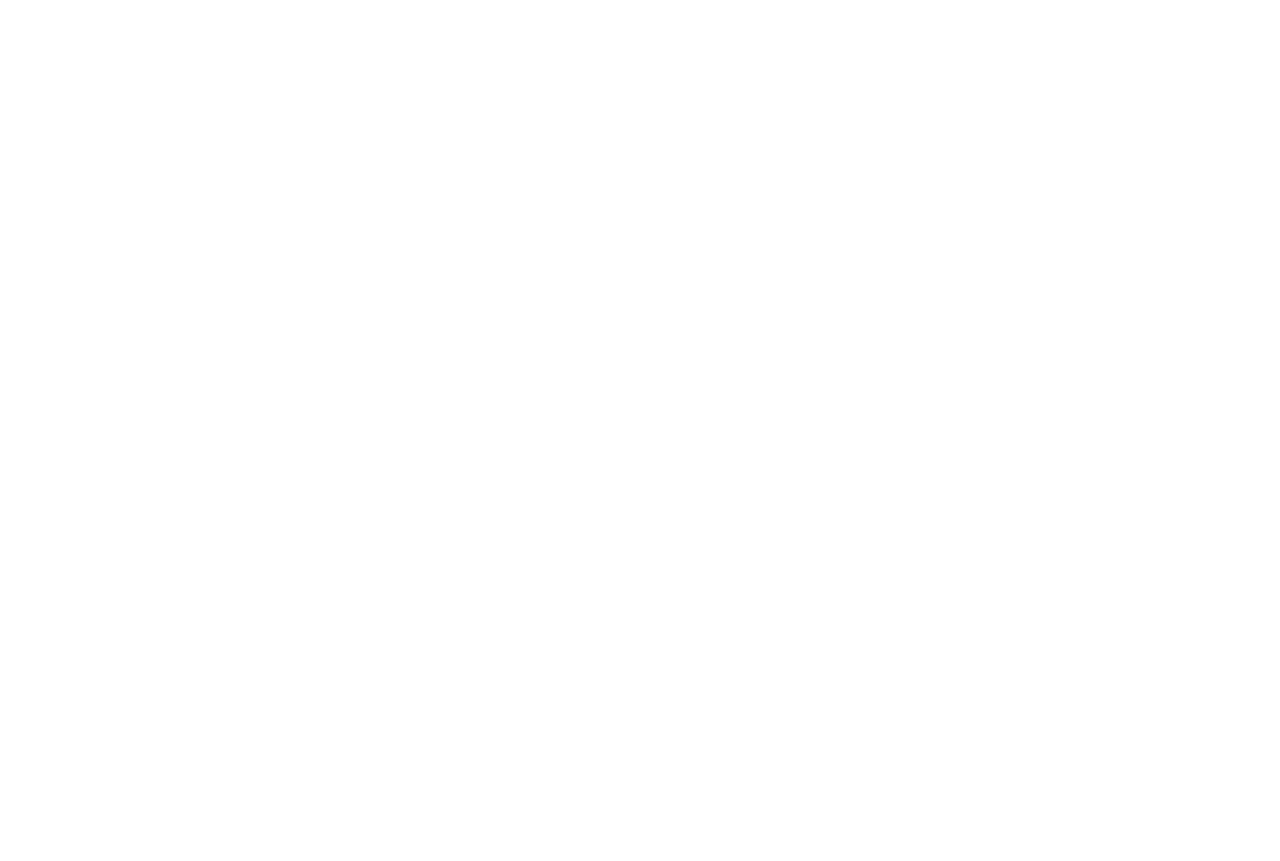
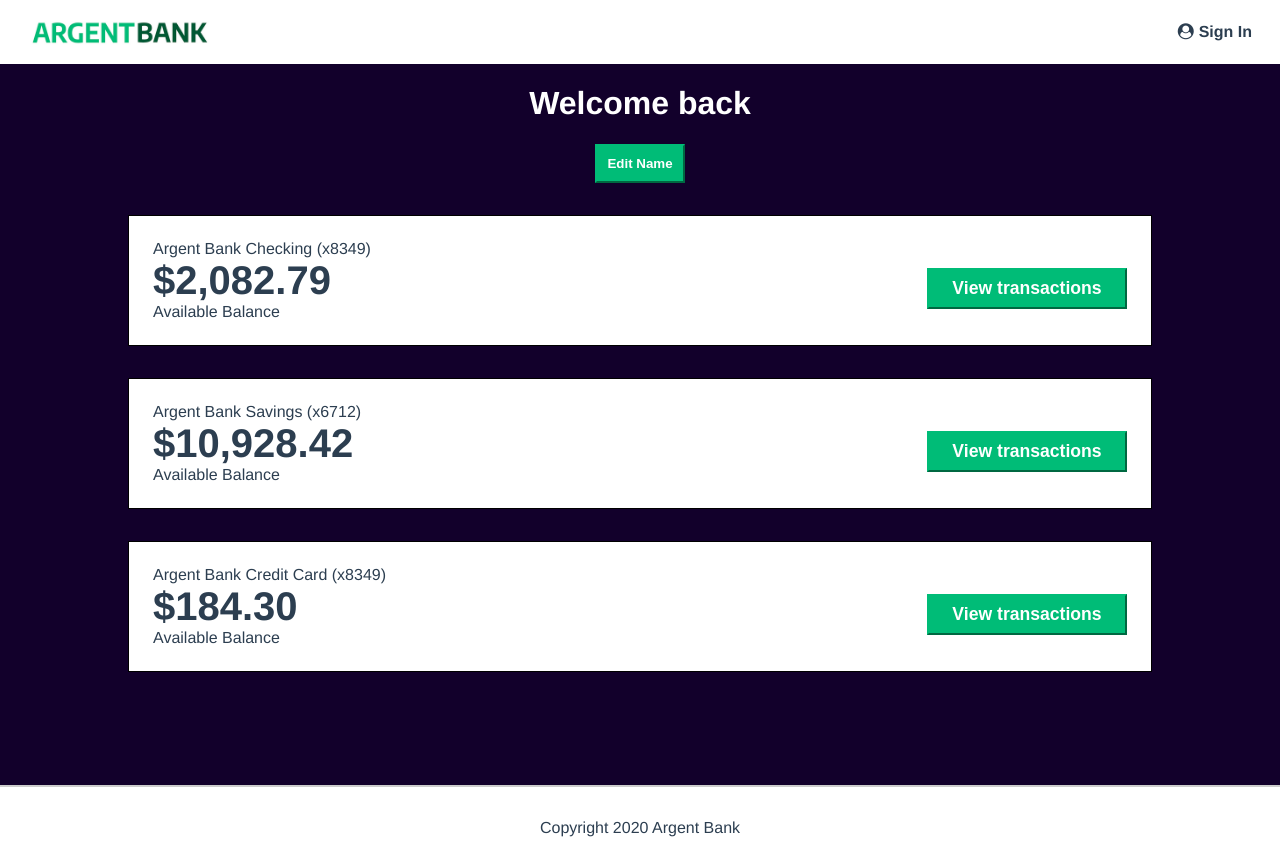
Before and after one commit to HindG/ArgentBank-Front, a React (Create React App) app: page /dashboard in a window 1280 px wide. Before the commit this address had no page. Before the commit the page ends 800 px from the top, so only its background shows below. Built offline with nearby package versions, Linux system fonts and the light colour scheme.

Commit message:
Add dashboard

```diff
--- a/src/App.js
+++ b/src/App.js
@@ -1,14 +1,16 @@
 import { BrowserRouter, Routes, Route } from "react-router-dom";
 import './index.css';
-import HomePage from "./Pages/HomePage";
+import Home from "./Pages/Home";
 import Signin from "./Pages/Signin";
+import Dashboard from "./Pages/Dashboard";
 
 function App() {
   return (
     <BrowserRouter>
       <Routes>
-        <Route exact path="/" element={<HomePage />}></Route>
+        <Route exact path="/" element={<Home />}></Route>
         <Route exact path="/sign-in" element={<Signin />}></Route>
+        <Route exact path="/dashboard" element={<Dashboard />}></Route>
       </Routes>
     </BrowserRouter >
   );
--- /dev/null
+++ b/src/Components/AccountItem.js
@@ -0,0 +1,21 @@
+import React from "react";
+
+class AccountItem extends React.Component {
+    render() {
+        const { type, accountId, amount } = this.props
+        return (
+            <section className="account">
+                <div className="account-content-wrapper">
+                    <h3 className="account-title">{`Argent Bank ${type} (${accountId})`}</h3>
+                    <p className="account-amount">${amount}</p>
+                    <p className="account-amount-description">Available Balance</p>
+                </div>
+                <div className="account-content-wrapper cta">
+                    <button className="transaction-button">View transactions</button>
+                </div>
+            </section>
+        )
+    }
+}
+
+export default AccountItem;
--- /dev/null
+++ b/src/Components/FeaturesItem.js
@@ -0,0 +1,18 @@
+import React from "react";
+
+class FeaturesItem extends React.Component {
+    render() {
+        const { icon, alt, title, text } = this.props
+        return (
+            <div className="feature-item">
+                <img src={icon} alt={alt} className="feature-icon" />
+                <h3 className="feature-item-title">{title}</h3>
+                <p>
+                    {text}
+                </p>
+            </div>
+        )
+    }
+}
+
+export default FeaturesItem;
--- a/src/Components/Header/Header.js
+++ b/src/Components/Header.js
@@ -1,4 +1,4 @@
-import Logo from "../../img/argentBankLogo.png"
+import Logo from "../img/argentBankLogo.png"
 
 function Header() {
 
--- /dev/null
+++ b/src/Pages/Dashboard.js
@@ -0,0 +1,39 @@
+import { Fragment } from "react"
+import { useSelector } from "react-redux"
+import AccountItem from "../Components/AccountItem"
+import Footer from "../Components/Footer"
+import Header from "../Components/Header"
+
+function Dashboard() {
+    const firstname = useSelector(state => state.user.firstname)
+    console.log(firstname);
+    const lastname = useSelector(state => state.user.lastname)
+
+    return (
+        <Fragment>
+            <Header />
+            <main className="main height-700 padding-top-21 bg-dark">
+                <div className="header">
+                    <h1 className="margin-top-0">Welcome back<br />{firstname && `${firstname} ${lastname}`}</h1>
+                    <button className="edit-button">Edit Name</button>
+                </div>
+                <h2 className="sr-only">Accounts</h2>
+                <AccountItem
+                    type="Checking"
+                    accountId="x8349"
+                    amount="2,082.79" />
+                <AccountItem
+                    type="Savings"
+                    accountId="x6712"
+                    amount="10,928.42" />
+                <AccountItem
+                    type="Credit Card"
+                    accountId="x8349"
+                    amount="184.30" />
+            </main>
+            <Footer />
+        </Fragment>
+    )
+}
+
+export default Dashboard;
--- /dev/null
+++ b/src/Pages/Home.js
@@ -0,0 +1,50 @@
+import { Fragment } from "react"
+import FeaturesItem from "../Components/FeaturesItem"
+import Footer from "../Components/Footer"
+import Header from "../Components/Header"
+import chatIcon from "../img/icon-chat.png"
+import moneyIcon from "../img/icon-money.png"
+import securityIcon from "../img/icon-security.png"
+
+function Home() {
+
+    return (
+        <Fragment>
+            <Header />
+            <main>
+                <div className="hero">
+                    <section className="hero-content">
+                        <h2 className="sr-only">Promoted Content</h2>
+                        <p className="subtitle">No fees.</p>
+                        <p className="subtitle">No minimum deposit.</p>
+                        <p className="subtitle">High interest rates.</p>
+                        <p className="text">Open a savings account with Argent Bank today!</p>
+                    </section>
+                </div>
+                <section className="features">
+                    <h2 className="sr-only">Features</h2>
+                    <FeaturesItem
+                        icon={chatIcon}
+                        alt="Chat Icon"
+                        title="You are our #1 priority"
+                        text="Need to talk to a representative? You can get in touch through our
+                    24/7 chat or through a phone call in less than 5 minutes."/>
+                    <FeaturesItem
+                        icon={moneyIcon}
+                        alt="Money Icon"
+                        title="More savings means higher rates"
+                        text="The more you save with us, the higher your interest rate will be!" />
+                    <FeaturesItem
+                        icon={securityIcon}
+                        alt="Security Icon"
+                        title="Security you can trust"
+                        text="We use top of the line encryption to make sure your data and money
+                        is always safe."/>
+                </section>
+            </main>
+            <Footer />
+        </Fragment>
+    )
+}
+
+export default Home;
--- a/src/Pages/Signin.js
+++ b/src/Pages/Signin.js
@@ -1,6 +1,6 @@
 import { Fragment } from "react"
-import Footer from "../Components/Footer/Footer"
-import Header from "../Components/Header/Header"
+import Footer from "../Components/Footer"
+import Header from "../Components/Header"
 import { useState } from "react";
 import { useDispatch } from 'react-redux'
 import * as userActions from '../features/user.slice'
@@ -33,13 +33,13 @@ function Signin() {
                         'Authorization': 'Bearer ' + token,
                     },
                 })
-                    .then(function (userResponse) {
-                        return userResponse.json();
+                    .then(function (response) {
+                        return response.json();
                     })
-                    .then(function (userData) {
-                        const user = [token, userData.body.email, userData.body.lastName, userData.body.firstName, stayLoggedIn]
+                    .then(function (data) {
+                        const user = [token, data.body.email, data.body.lastName, data.body.firstName, stayLoggedIn]
                         dispatch(userActions.login(user))
-                        window.location.href = '/tbd'
+                        window.location.href = '/dashboard'
                     })
             })
             .catch(function (error) {
@@ -51,7 +51,7 @@ function Signin() {
     return (
         <Fragment>
             <Header />
-            <main className="main bg-dark">
+            <main className="main height-468 padding-top-3 bg-dark">
                 <section className="sign-in-content">
                     <i className="fa fa-user-circle sign-in-icon"></i>
                     <h1>Sign In</h1>
--- a/src/index.css
+++ b/src/index.css
@@ -13,14 +13,28 @@ body {
   min-height: 100vh;
 }
 
-.main {
-  display: flex;
-  height: 516px;
-  flex: 1;
+.height-468 {
+  height: 468px;
+}
+
+.height-700 {
+  height: 700px;
+}
+
+.padding-top-3 {
+  padding-top: 3rem;
+}
+
+.padding-top-21 {
+  padding-top: 21px;
 }
 
 .bg-dark {
   background-color: #12002b;
+}
+
+.margin-top-0 {
+  margin-top: 0;
 }
 
 .sr-only {
@@ -175,7 +189,6 @@ body {
   background-color: white;
   width: 300px;
   margin: 0 auto;
-  margin-top: 3rem;
   padding: 2rem;
   height: 362px;
 }
```
Also changed, not shown: src/Pages/HomePage.js (deleted, +0 -63 lines), src/Components/Footer.js (renamed from src/Components/Footer/Footer.js).
